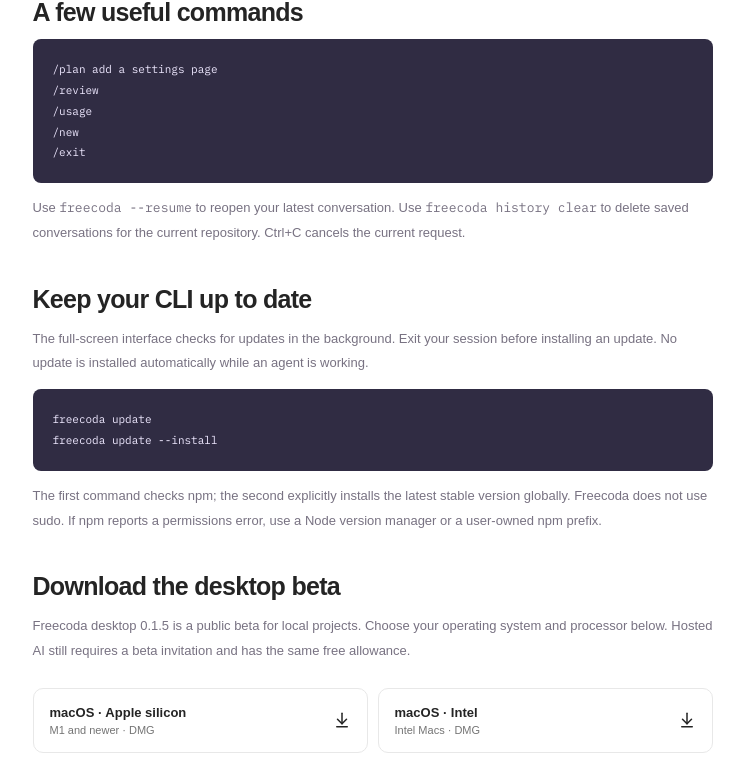
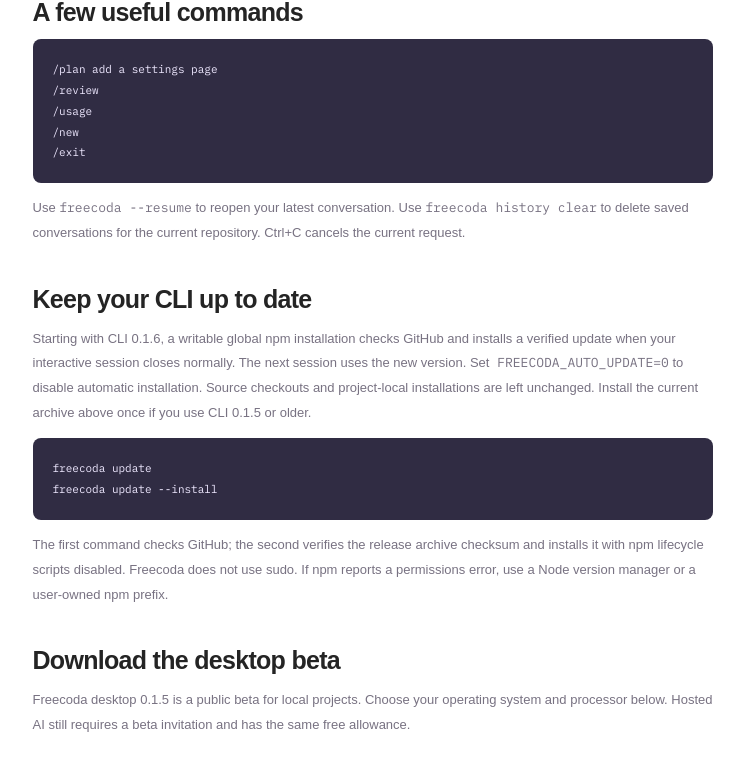
Before and after one commit to elliotshohet/freecoda, a Next.js app in the folder apps/web/: page /docs in a window 1280 px wide. Shown: the part 1803-2564 px from the top of the page, without its empty margins (385-1129 px from the left). Built offline with nearby package versions, Linux system fonts and the light colour scheme; no server answers.

Commit message:
Show account avatar and verified CLI 0.1.6 download

```diff
--- a/apps/web/app/app/page.tsx
+++ b/apps/web/app/app/page.tsx
@@ -20,6 +20,7 @@
   return (
     <SessionBoundary userId={user.id}>
       <UnifiedWebApp
+        user={{ name: user.name, image: user.image }}
         initialView={params.view === "chat" ? "chat" : "workspace"}
         initialThreadId={typeof thread === "string" ? thread : undefined}
       />
--- a/apps/web/app/app/unified-web-app.module.css
+++ b/apps/web/app/app/unified-web-app.module.css
@@ -111,7 +111,7 @@
   }
   .headerActions { gap: 6px; }
   .headerButton { padding: 7px; }
-  .headerButton span, .account span { display: none; }
+  .headerButton span, .accountLabel { display: none; }
   .headerActions :global(.theme-control) { gap: 2px; padding: 0; }
   .headerActions :global(.theme-control) > span:first-child { display: none; }
   .headerActions :global(.theme-control) select { width: 59px; min-width: 0; padding: 5px 1px; font-size: 10px; }
--- a/apps/web/app/docs/page.tsx
+++ b/apps/web/app/docs/page.tsx
@@ -119,14 +119,18 @@
         </p>
         <h2>Keep your CLI up to date</h2>
         <p>
-          The full-screen interface checks for updates in the background. Exit
-          your session before installing an update. No update is installed
-          automatically while an agent is working.
+          Starting with CLI 0.1.6, a writable global npm installation checks
+          GitHub and installs a verified update when your interactive session
+          closes normally. The next session uses the new version. Set
+          <code> FREECODA_AUTO_UPDATE=0</code> to disable automatic installation.
+          Source checkouts and project-local installations are left unchanged.
+          Install the current archive above once if you use CLI 0.1.5 or older.
         </p>
         <pre>{"freecoda update\nfreecoda update --install"}</pre>
         <p>
-          The first command checks npm; the second explicitly installs the
-          latest stable version globally. Freecoda does not use sudo. If npm
+          The first command checks GitHub; the second verifies the release
+          archive checksum and installs it with npm lifecycle scripts disabled.
+          Freecoda does not use sudo. If npm
           reports a permissions error, use a Node version manager or a
           user-owned npm prefix.
         </p>
--- a/apps/web/lib/releases.ts
+++ b/apps/web/lib/releases.ts
@@ -1,6 +1,6 @@
 // Public GitHub archive and checksum verified before enabling installation.
 export const CLI_PUBLISHED = true;
-export const CLI_RELEASE_VERSION = "0.1.5";
+export const CLI_RELEASE_VERSION = "0.1.6";
 export const CLI_RELEASE_URL = `https://github.com/elliotshohet/freecoda/releases/tag/cli-v${CLI_RELEASE_VERSION}`;
 export const CLI_CHECKSUMS_URL = `https://github.com/elliotshohet/freecoda/releases/download/cli-v${CLI_RELEASE_VERSION}/SHA256SUMS.txt`;
 export const CLI_INSTALL_COMMAND = `npm install --global https://github.com/elliotshohet/freecoda/releases/download/cli-v${CLI_RELEASE_VERSION}/freecoda-${CLI_RELEASE_VERSION}.tgz --ignore-scripts`;
```
Also changed, not shown: apps/web/app/app/unified-web-app.tsx (+4 -3 lines), 1 other file (tests, documents, lock files or other folders).
